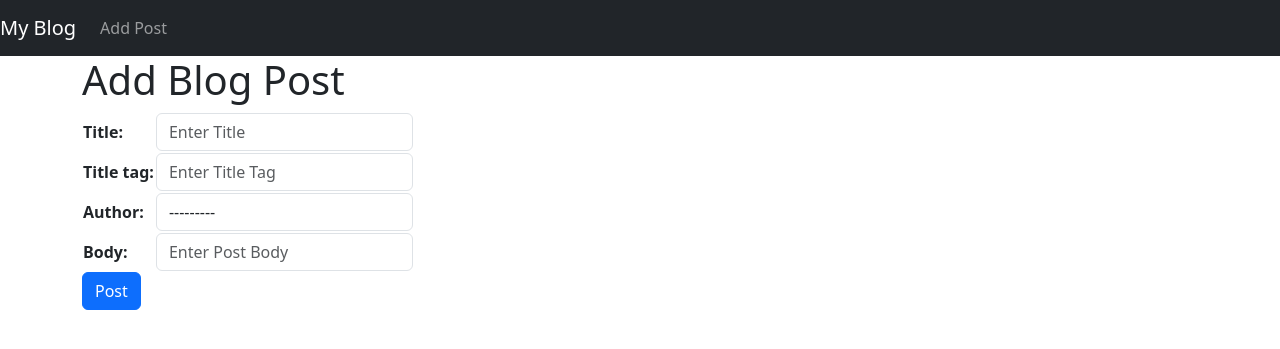
After one commit to pateltanmay98/simple-blog, a Django app: page /add_post/ in a window 1280 px wide. The commit adds this page. Shown: the top 349 px of the page. Run offline with Django 4.2, Linux system fonts and the light colour scheme; some libraries are stand-ins or nearby versions.

Commit message:
27 02 2022

```diff
--- /dev/null
+++ b/myblog/forms.py
@@ -0,0 +1,14 @@
+from django import forms
+from .models import Post
+
+class PostForm(forms.ModelForm):
+    class Meta:
+        model = Post
+        fields = ('title', 'title_tag', 'author', 'body')
+
+        widgets = {
+            'title': forms.TextInput(attrs={'class': 'form-control', 'placeholder': 'Enter Title'}),
+            'title_tag': forms.TextInput(attrs={'class': 'form-control', 'placeholder': 'Enter Title Tag'}),
+            'author': forms.Select(attrs={'class': 'form-control'}),
+            'body': forms.TextInput(attrs={'class': 'form-control', 'placeholder': 'Enter Post Body'}),
+        }
--- a/myblog/models.py
+++ b/myblog/models.py
@@ -1,13 +1,18 @@
 from django.db import models
 from django.contrib.auth.models import User
+from django.urls import reverse
 
 # Create your models here.
 
 
 class Post(models.Model):
     title = models.CharField(max_length=255)
+    title_tag = models.CharField(max_length=255)
     author = models.ForeignKey(User, on_delete=models.CASCADE)
     body = models.TextField()
 
     def __str__(self):
         return self.title + " + " + str(self.author)
+
+    def get_absolute_url(self):
+        return reverse("home")
--- a/myblog/urls.py
+++ b/myblog/urls.py
@@ -1,9 +1,11 @@
 from django.urls import path
 # from . import views
-from .views import HomeView, ArticleDetailView
+from .views import HomeView, ArticleDetailView, AddPostView, UpdatePostView
 
 urlpatterns = [
     #path("", views.home, name="home"),
     path('', HomeView.as_view(), name="home"),
     path('article/<int:pk>', ArticleDetailView.as_view(), name="article-detail"),
+    path('add_post/', AddPostView.as_view(), name="add_post"),
+    path('article/edit/<int:pk>', UpdatePostView.as_view(), name="update_post"),
 ]
--- a/myblog/views.py
+++ b/myblog/views.py
@@ -1,6 +1,7 @@
 from django.shortcuts import render
-from django.views.generic import ListView, DetailView
+from django.views.generic import ListView, DetailView, CreateView, UpdateView
 from .models import Post
+from .forms import PostForm
 
 # Create your views here.
 
@@ -15,3 +16,14 @@ class HomeView(ListView):
 class ArticleDetailView(DetailView):
     model = Post
     template_name = "article_details.html"
+
+class AddPostView(CreateView):
+    model = Post
+    form_class = PostForm
+    template_name = "add_post.html"
+    #fields = '__all__'
+
+class UpdatePostView(UpdateView):
+    model = Post
+    template_name = 'update_post.html'
+    fields = ['title', 'title_tag', 'body']
--- /dev/null
+++ b/templates/add_post.html
@@ -0,0 +1,17 @@
+{% extends 'base.html' %}
+{% block title %}New Post{% endblock %}
+
+{% block content %}
+    <h1>Add Blog Post</h1>
+
+    <div class="form-group">
+        <form method="POST">
+            <table>
+                {% csrf_token %}
+                {{ form.as_table }}
+            </table>
+            <button class="btn btn-primary">Post</button>
+        </form>
+    </div>
+
+ {% endblock %}
--- a/templates/article_details.html
+++ b/templates/article_details.html
@@ -1,4 +1,5 @@
 {% extends 'base.html' %}
+{% block title %}{{ post.title_tag }}{% endblock %}
 
 {% block content %}
 <h1>{{ post.title }}</h1>
@@ -8,5 +9,5 @@
 <br/>
 {{ post.body }}
 <br/><br/>
-<a href="{% url 'home' %}">Back</a>
+<a href="{% url 'home' %}" class="btn btn-secondary">Back</a>
 {% endblock %}
--- a/templates/base.html
+++ b/templates/base.html
@@ -3,10 +3,22 @@
 <!DOCTYPE html>
 <html>
     <head>
-        <title>My Blog</title>
+        <meta charset="utf-8">
+        <meta name="viewport" content="width=device-width, initial-scale=1, shrink-to-fit=no">
+        <title>{% block title %}My Blog{% endblock %}</title>
         <link rel="stylesheet" href="{% static 'css/bootstrap.min.css' %}">
     </head>
     <body>
+        <nav class="navbar navbar-expand-lg navbar-dark bg-dark">
+            <a class="navbar-brand" href="{% url 'home' %}">My Blog</a>
+            <div class="collapse navbar-collapse" id="navbarSupportedContent">
+                <ul class="navbar-nav mr-auto">
+                    <li class="nav-item">
+                        <a class="nav-link" href="{% url 'add_post' %}">Add Post</a>
+                    </li>
+                </ul>
+            </div>
+        </nav>
         <div class="container">
             {% block content %}
             {% endblock %}
--- a/templates/home.html
+++ b/templates/home.html
@@ -5,7 +5,7 @@
 
     <ul>
         {% for post in object_list %}
-            <li><a href="{% url 'article-detail' post.pk %}">{{ post.title }}</a> - {{ post.author.first_name }} {{ post.author.last_name }}<br/>
+            <li><a href="{% url 'article-detail' post.pk %}">{{ post.title }}</a> - {{ post.author.first_name }} {{ post.author.last_name }} - <a href="{% url 'update_post' post.pk %}" class="btn btn-primary">Edit</a> <br/>
             {{ post.body }}</li>
         {% endfor %}
     </ul>
```
Also changed, not shown: templates/update_post.html (added, +17 -0 lines), myblog/migrations/0002_post_title_tag.py (added).
